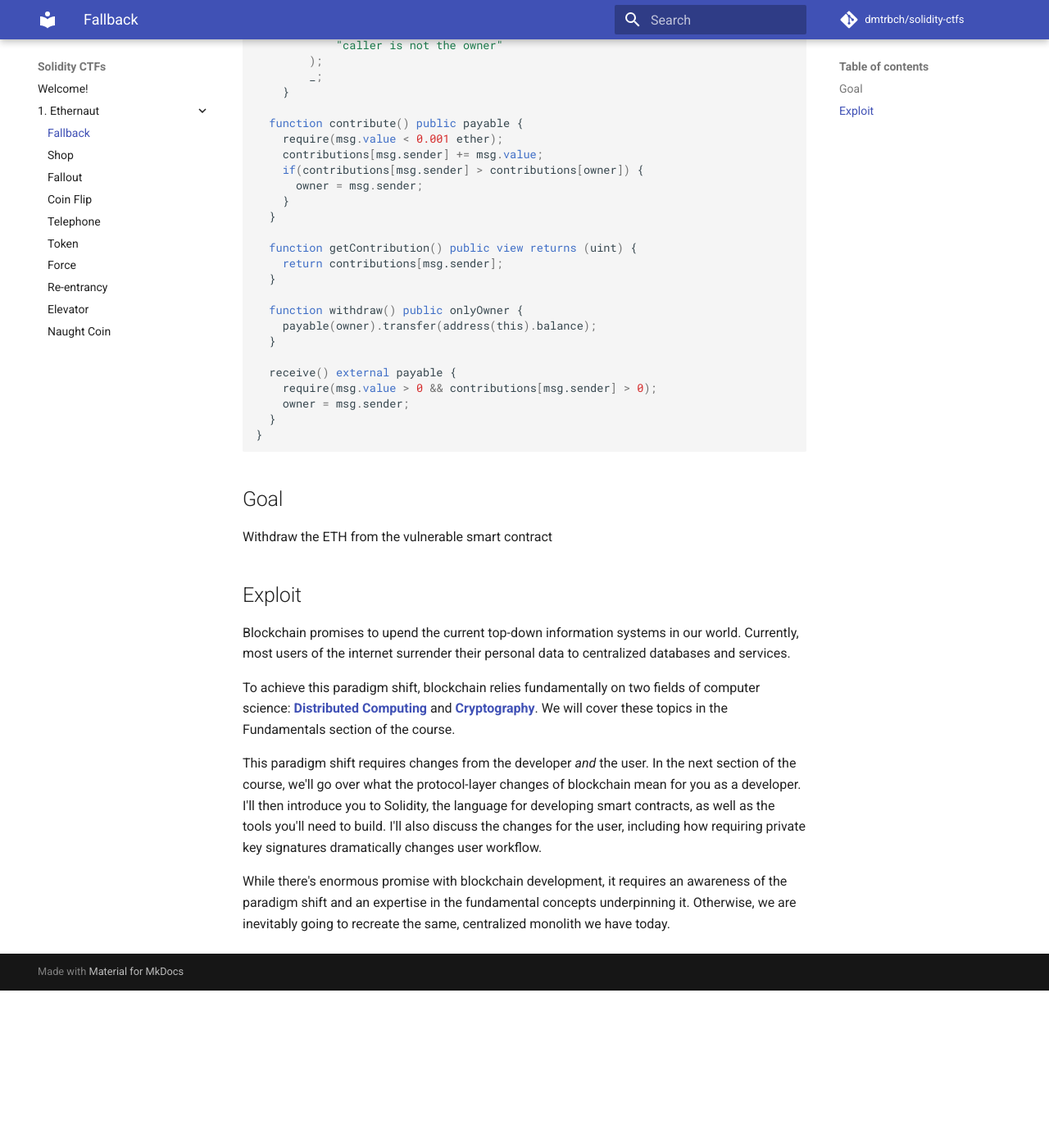
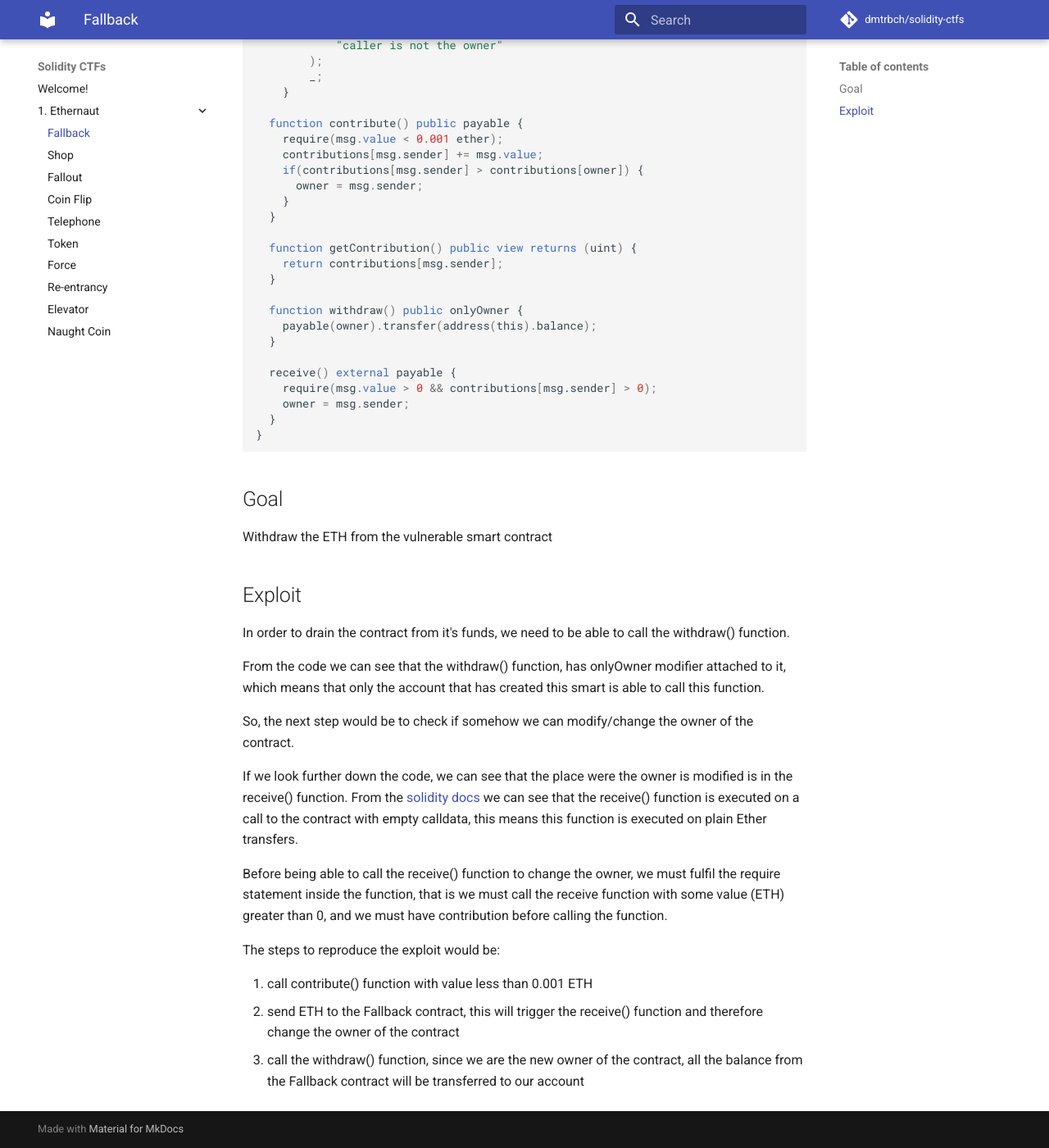
Before and after one commit to dmtrbch/solidity-ctfs, an MkDocs documentation site: the page built from docs/1. Ethernaut/1. Fallback.md, in a window 1280 px wide and 1400 px high, scrolled down 449 px. Shown: the whole window at 82% size. Built offline with MkDocs 1.6.1 and Material for MkDocs 9.7.7, drawn with Linux system fonts in a browser that asks for light colours; comment, search, counter and statistics services are not loaded; before the commit the page ends 1657 px from its top, so only the background shows below that.

Commit message:
Fallback finished

```diff
--- a/docs/1. Ethernaut/1. Fallback.md
+++ b/docs/1. Ethernaut/1. Fallback.md
@@ -51,10 +51,22 @@ Withdraw the ETH from the vulnerable smart contract
 
 ## Exploit
 
-Blockchain promises to upend the current top-down information systems in our world. Currently, most users of the internet surrender their personal data to centralized databases and services.
+In order to drain the contract from it's funds, we need to be able to call the withdraw() function.
 
-To achieve this paradigm shift, blockchain relies fundamentally on two fields of computer science: [**Distributed Computing**](https://en.wikipedia.org/wiki/Distributed_computing) and [**Cryptography**](https://en.wikipedia.org/wiki/Cryptography). We will cover these topics in the Fundamentals section of the course.
+From the code we can see that the withdraw() function, has onlyOwner modifier attached to it, which means that only the account that has created this smart
+is able to call this function.
 
-This paradigm shift requires changes from the developer _and_ the user. In the next section of the course, we'll go over what the protocol-layer changes of blockchain mean for you as a developer. I'll then introduce you to Solidity, the language for developing smart contracts, as well as the tools you'll need to build. I'll also discuss the changes for the user, including how requiring private key signatures dramatically changes user workflow.
+So, the next step would be to check if somehow we can modify/change the owner of the contract.
 
-While there's enormous promise with blockchain development, it requires an awareness of the paradigm shift and an expertise in the fundamental concepts underpinning it. Otherwise, we are inevitably going to recreate the same, centralized monolith we have today.
+If we look further down the code, we can see that the place were the owner is modified is in the receive() function.
+From the <a href="https://docs.soliditylang.org/en/v0.8.19/contracts.html#receive-ether-function" target="_blank" rel="noopener noreferrer">solidity docs</a> we can see
+that the receive() function is executed on a call to the contract with empty calldata, this means this function is executed on plain Ether transfers.
+
+Before being able to call the receive() function to change the owner, we must fulfil the require statement inside the function, that is we must call
+the receive function with some value (ETH) greater than 0, and we must have contribution before calling the function.
+
+The steps to reproduce the exploit would be:
+
+1. call contribute() function with value less than 0.001 ETH
+2. send ETH to the Fallback contract, this will trigger the receive() function and therefore change the owner of the contract
+3. call the withdraw() function, since we are the new owner of the contract, all the balance from the Fallback contract will be transferred to our account
```
